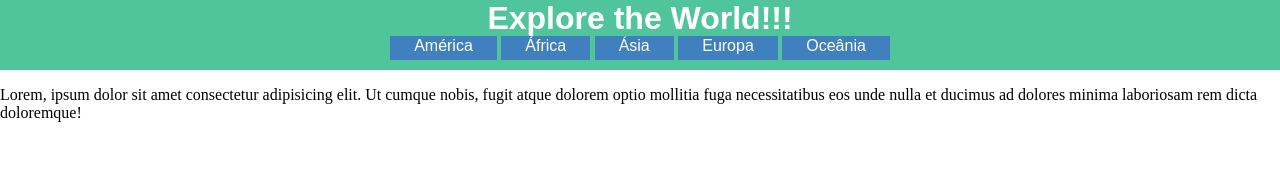
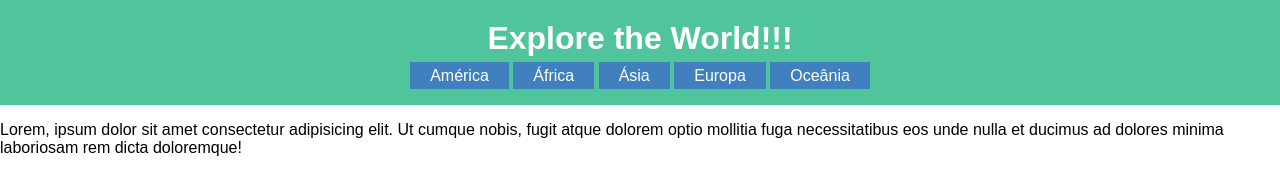
Before and after one commit to GuilhermeEmannuel/AtividadeCSS, a plain HTML site: page index.html in a window 1280 px wide. Drawn offline with Linux system fonts and the light colour scheme.

Commit message:
Margens ajustadas

```diff
--- a/index.html
+++ b/index.html
@@ -9,9 +9,7 @@
 </head>
 <body>
     <header id="cabecalhoPrincipal">
-        <font color="white">
-            <h1>Explore the World!!!</h1>
-        </font>
+        <h1>Explore the World!!!</h1>
         <nav>
             <a href="#">América</a>
             <a href="#">África</a>
--- a/style.css
+++ b/style.css
@@ -1,25 +1,29 @@
+body{
+    font-family: Arial, Helvetica, sans-serif;
+}
+
 #cabecalhoPrincipal h1, #cabecalhoPrincipal nav{
     text-align: center;
+    color: white;
 }
 
 #cabecalhoPrincipal{
     background-color: rgb(80,197,155);
-    font-family: Arial, Helvetica, sans-serif;
-    padding-bottom: 15px;
+    padding: 20px;
 }
 
 body, #cabecalhoPrincipal h1{
     margin: 0;
 }
 
+#cabecalhoPrincipal h1{
+    margin-bottom: 10px;
+}
+
 a {
     text-decoration:none ;
     text-align: center;
     background-color: rgb(64, 128, 190);
-    font-family: Arial, Helvetica, sans-serif;
-    color:white;
-    padding: 24px;
-    padding-top: 1px;
-    padding-bottom: 6px;
-    height: 60px;
+    color: inherit;
+    padding: 5px 20px 5px 20px;
 }
```
